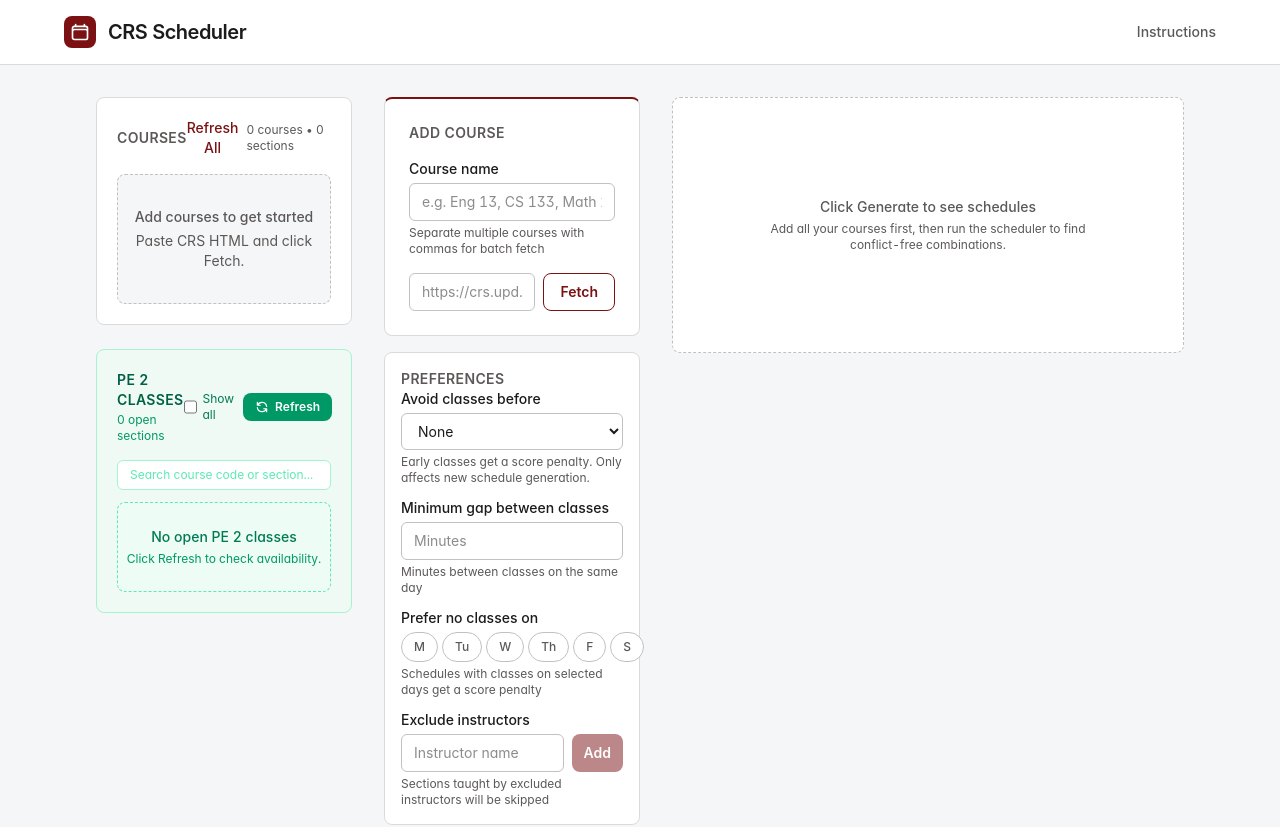
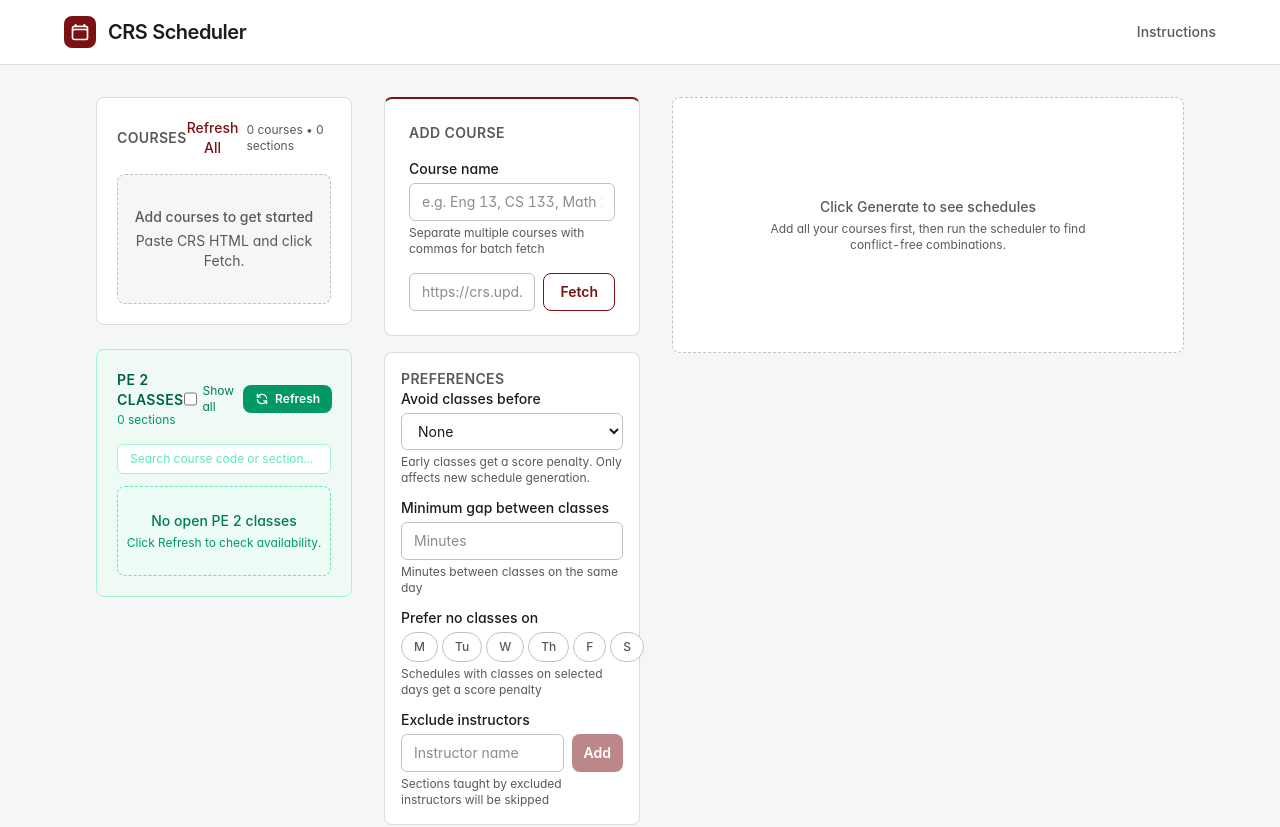
Before and after one commit to mcjefdreal/crs-scheduler, a SvelteKit app: page / in a window 1280 px wide. Shown: the top 827 px of the page. Built offline with nearby package versions, Linux system fonts and the light colour scheme; a web font is replaced by a local one.

Commit message:
feat: fix pe2 spacing

```diff
--- a/src/lib/components/Pe2Monitor.svelte
+++ b/src/lib/components/Pe2Monitor.svelte
@@ -103,7 +103,7 @@
 		<div>
 			<h2 class="text-sm font-semibold tracking-wide text-emerald-800 uppercase">PE 2 Classes</h2>
 			<p class="mt-0.5 text-xs text-emerald-600">
-				{visibleCount} {showAllPe2 ? 'section' : 'open section'}{visibleCount === 1 ? '' : 's'}
+				{visibleCount} {showAllPe2 ? 'section' : 'section'}{visibleCount === 1 ? '' : 's'}
 				{#if pe2FetchedAt}
 					• updated <span class="font-mono">{new Date(pe2FetchedAt).toLocaleTimeString([], { hour: '2-digit', minute: '2-digit' })}</span>
 				{/if}
--- a/src/routes/+page.svelte
+++ b/src/routes/+page.svelte
@@ -110,7 +110,6 @@
 	onMount(async () => {
 		courses = await db.courses.toArray();
 		loadPrefs();
-		startPe2Monitor();
 		if (compactQuery) {
 			isCompact = compactQuery.matches;
 			compactQuery.addEventListener('change', (e) => (isCompact = e.matches));
```
